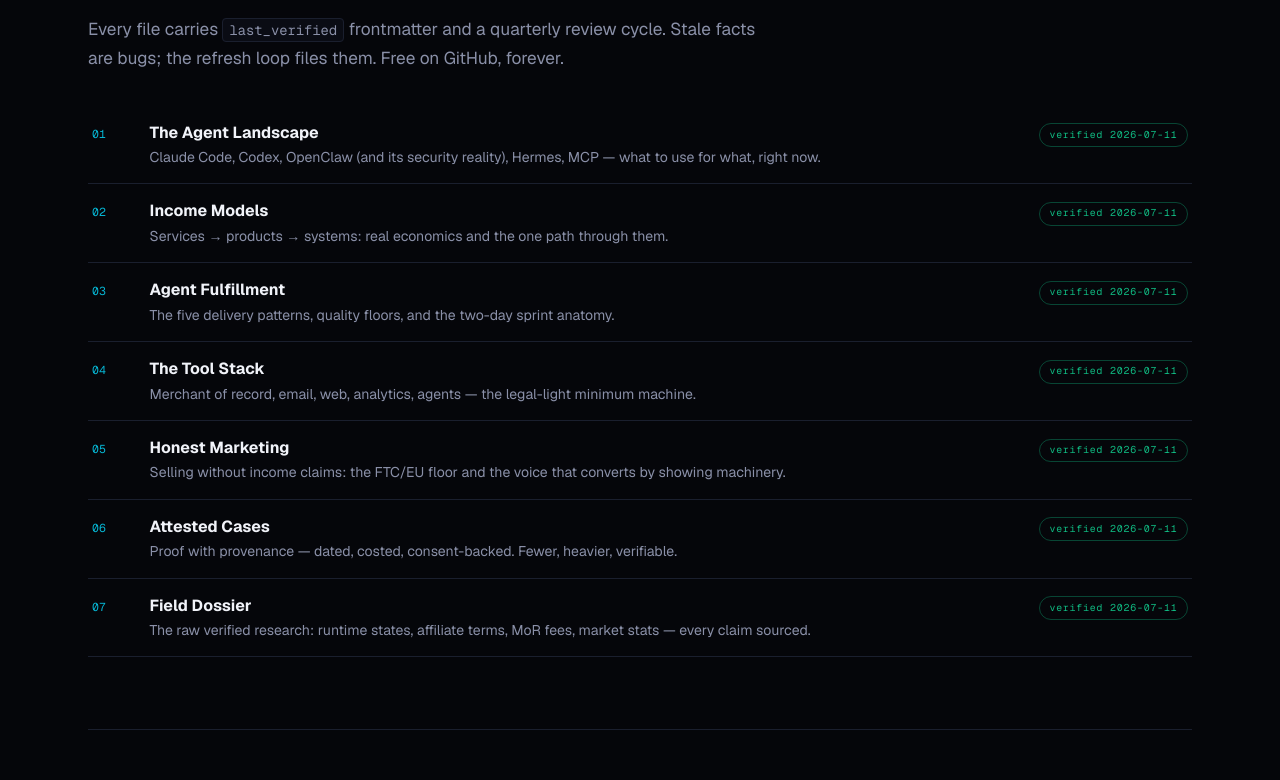
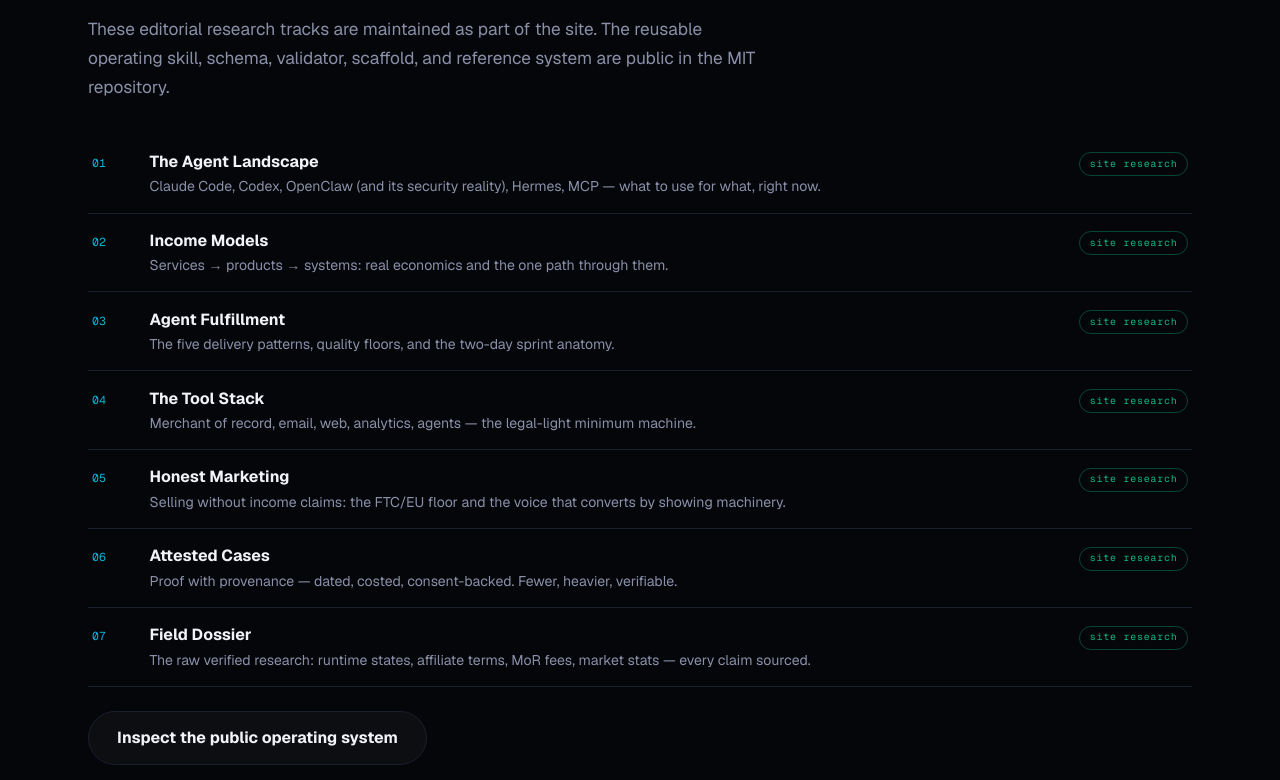
Before and after one commit to frankxai/agenticincome, a Next.js app: page / in a window 1280 px wide. Shown: the part 6680-7460 px from the top of the page. Built offline with nearby package versions, Linux system fonts and the light colour scheme.

Commit message:
fix: publish truthful public install path

```diff
--- a/components/KnowledgeIndex.tsx
+++ b/components/KnowledgeIndex.tsx
@@ -1,13 +1,11 @@
-const BASE = 'https://github.com/frankxai/agenticincome/blob/main/knowledge'
-
 const FILES = [
-  ['01', 'The Agent Landscape', 'Claude Code, Codex, OpenClaw (and its security reality), Hermes, MCP — what to use for what, right now.', '01-landscape.md'],
-  ['02', 'Income Models', 'Services → products → systems: real economics and the one path through them.', '02-income-models.md'],
-  ['03', 'Agent Fulfillment', 'The five delivery patterns, quality floors, and the two-day sprint anatomy.', '03-agent-fulfillment.md'],
-  ['04', 'The Tool Stack', 'Merchant of record, email, web, analytics, agents — the legal-light minimum machine.', '04-tool-stack.md'],
-  ['05', 'Honest Marketing', 'Selling without income claims: the FTC/EU floor and the voice that converts by showing machinery.', '05-honest-marketing.md'],
-  ['06', 'Attested Cases', 'Proof with provenance — dated, costed, consent-backed. Fewer, heavier, verifiable.', '06-cases.md'],
-  ['07', 'Field Dossier', 'The raw verified research: runtime states, affiliate terms, MoR fees, market stats — every claim sourced.', '07-field-dossier.md'],
+  ['01', 'The Agent Landscape', 'Claude Code, Codex, OpenClaw (and its security reality), Hermes, MCP — what to use for what, right now.'],
+  ['02', 'Income Models', 'Services → products → systems: real economics and the one path through them.'],
+  ['03', 'Agent Fulfillment', 'The five delivery patterns, quality floors, and the two-day sprint anatomy.'],
+  ['04', 'The Tool Stack', 'Merchant of record, email, web, analytics, agents — the legal-light minimum machine.'],
+  ['05', 'Honest Marketing', 'Selling without income claims: the FTC/EU floor and the voice that converts by showing machinery.'],
+  ['06', 'Attested Cases', 'Proof with provenance — dated, costed, consent-backed. Fewer, heavier, verifiable.'],
+  ['07', 'Field Dossier', 'The raw verified research: runtime states, affiliate terms, MoR fees, market stats — every claim sourced.'],
 ] as const
 
 export function KnowledgeIndex() {
@@ -17,23 +15,32 @@ export function KnowledgeIndex() {
         <div className="kicker text-[color:var(--color-accent-2)]">Knowledge base · education</div>
         <h2 className="display-h2">Factual, dated, <span className="text-[color:var(--color-accent-2)]">re-verified on a loop.</span></h2>
         <p className="mt-4 max-w-2xl text-[color:var(--color-muted)]">
-          Every file carries <code className="rounded border border-[color:var(--color-border)] bg-[color:var(--color-surface)] px-1.5 py-0.5 font-mono text-[0.8em]">last_verified</code> frontmatter
-          and a quarterly review cycle. Stale facts are bugs; the refresh loop files them. Free on GitHub, forever.
+          These editorial research tracks are maintained as part of the site. The reusable operating
+          skill, schema, validator, scaffold, and reference system are public in the MIT repository.
         </p>
       </div>
 
       <div className="mt-8 motion-reveal">
-        {FILES.map(([n, title, desc, file]) => (
-          <a key={n} href={`${BASE}/${file}`} rel="noopener" className="kb-row">
+        {FILES.map(([n, title, desc]) => (
+          <div key={n} className="kb-row">
             <span className="kb-n">{n}</span>
             <span>
               <span className="kb-title">{title}</span>
               <span className="kb-desc block">{desc}</span>
             </span>
-            <span className="kchip kchip-live">verified 2026-07-11</span>
-          </a>
+            <span className="kchip kchip-live">site research</span>
+          </div>
         ))}
       </div>
+
+      <a
+        href="https://github.com/frankxai/agentic-income-skills"
+        target="_blank"
+        rel="noopener noreferrer"
+        className="cta-secondary mt-6"
+      >
+        Inspect the public operating system
+      </a>
     </section>
   )
 }
```
